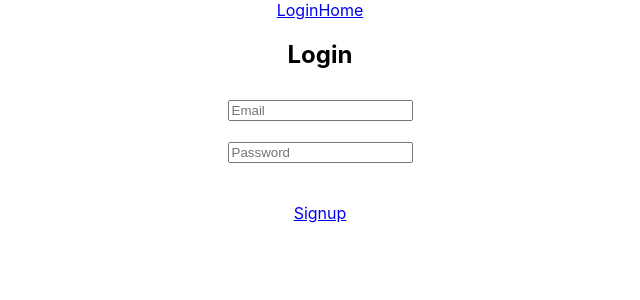
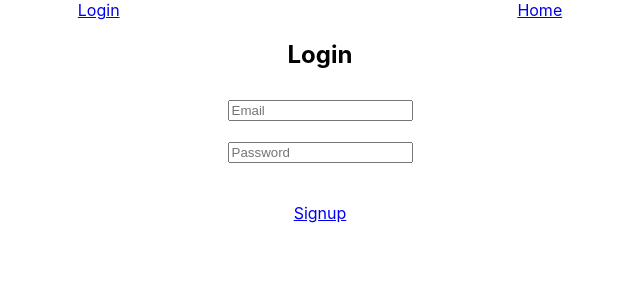
Before and after one commit to kalyaniB1998/PulseProject, a React (Create React App) app: page / in a window 1280 px wide. Shown: the top 300 px of the page, without its empty margins (320-960 px from the left). Built offline with nearby package versions, Linux system fonts and the light colour scheme.

Commit message:
added nav changes

```diff
--- a/src/App.css
+++ b/src/App.css
@@ -11,3 +11,7 @@ form label{
 form div{
   padding: 10px;
 }
+nav{
+  display: flex;
+  justify-content: space-evenly;
+}
```
